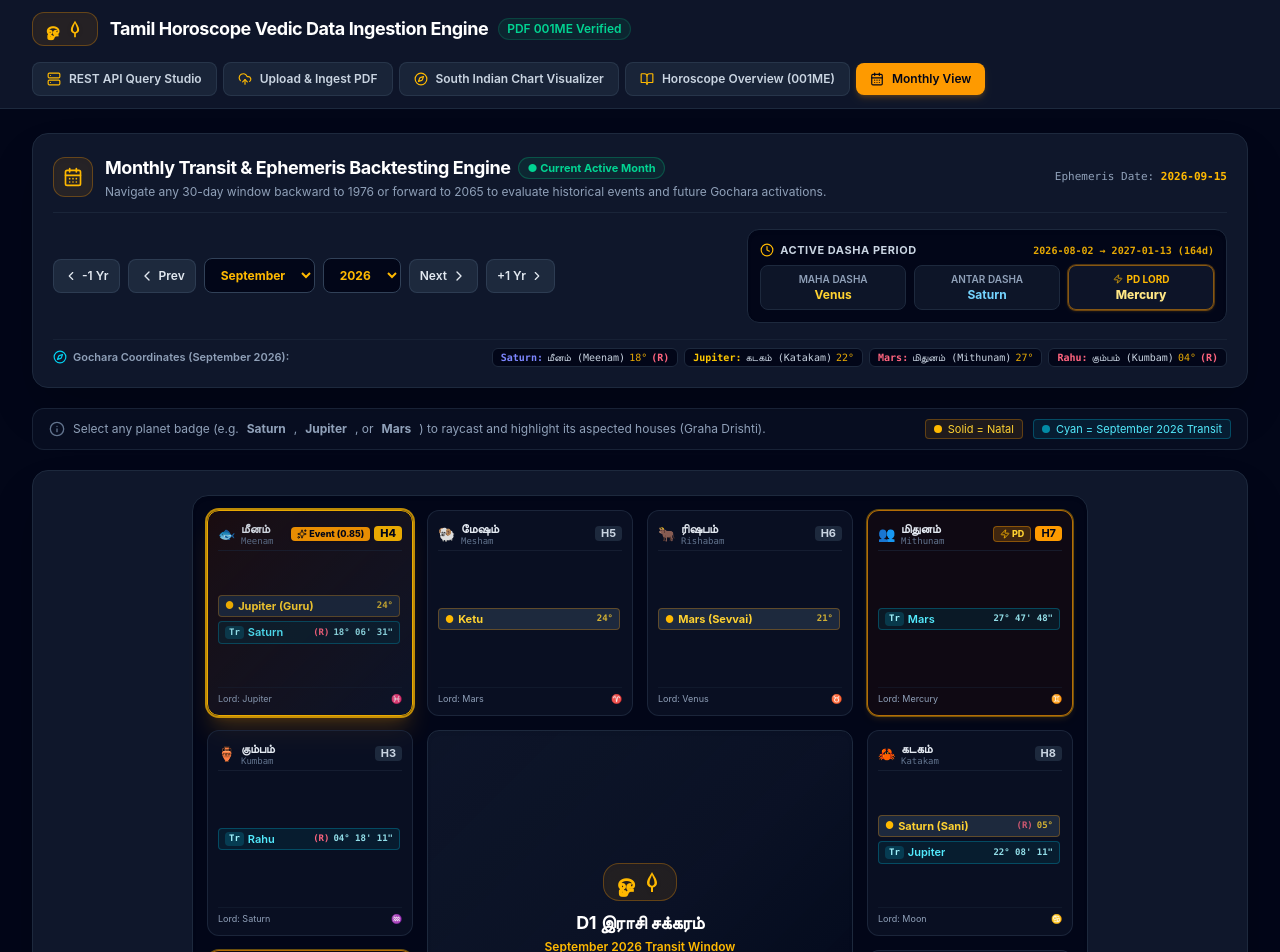
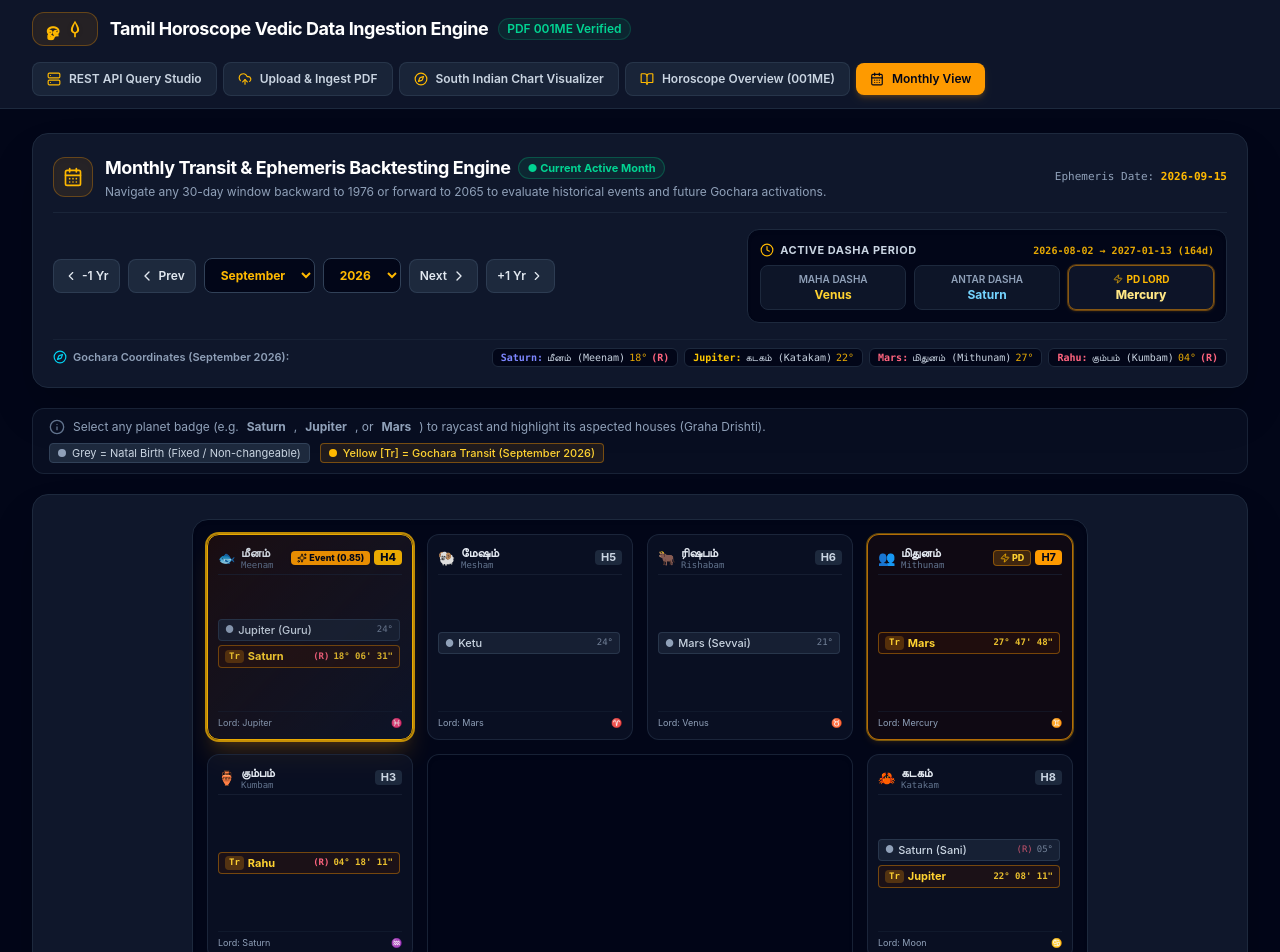
Before and after one commit to google-aistudio-projects/astroanalyser, a React (Vite) app: page / in a window 1280 px wide. Shown: the top 952 px of the page. Built offline with nearby package versions, Linux system fonts and the light colour scheme.

Commit message:
refactor(ui): update legend labels for transit view
Clarify the legend for natal and transit planet markers to improve user understanding of Vedic chart representations.

```diff
--- a/src/components/MonthlyTransitView.tsx
+++ b/src/components/MonthlyTransitView.tsx
@@ -560,13 +560,13 @@ export const MonthlyTransitView: React.FC<MonthlyTransitViewProps> = ({ personId
             Select any planet badge (e.g. <strong>Saturn</strong>, <strong>Jupiter</strong>, or <strong>Mars</strong>) to raycast and highlight its aspected houses (Graha Drishti).
           </span>
           <div className="flex items-center gap-2.5 text-[11px]">
-            <span className="flex items-center gap-1.5 px-2 py-0.5 rounded bg-amber-500/10 border border-amber-500/30 text-amber-300">
+            <span className="flex items-center gap-1.5 px-2 py-0.5 rounded bg-slate-800 border border-slate-700 text-slate-300">
+              <span className="w-2 h-2 rounded-full bg-slate-400" />
+              Grey = Natal Birth (Fixed / Non-changeable)
+            </span>
+            <span className="flex items-center gap-1.5 px-2 py-0.5 rounded bg-amber-500/10 border border-amber-500/40 text-amber-300 font-medium">
               <span className="w-2 h-2 rounded-full bg-amber-400" />
-              Solid = Natal
-            </span>
-            <span className="flex items-center gap-1.5 px-2 py-0.5 rounded bg-cyan-500/10 border border-cyan-500/30 text-cyan-300">
-              <span className="w-2 h-2 rounded-full bg-cyan-400/60" />
-              Cyan = {MONTH_NAMES[selectedMonth]} {selectedYear} Transit
+              Yellow [Tr] = Gochara Transit ({MONTH_NAMES[selectedMonth]} {selectedYear})
             </span>
           </div>
         </div>
@@ -583,36 +583,8 @@ export const MonthlyTransitView: React.FC<MonthlyTransitViewProps> = ({ personId
                   return (
                     <div
                       key={`center-${rowIdx}-${colIdx}`}
-                      className="col-span-2 row-span-2 bg-gradient-to-br from-slate-900/90 via-slate-900/70 to-slate-950 border border-slate-800 rounded-xl flex flex-col items-center justify-center p-5 text-center shadow-inner relative overflow-hidden"
-                    >
-                      <div
-                        className="flex items-center gap-1.5 px-3 py-1.5 rounded-2xl bg-amber-500/10 border border-amber-500/30 shadow-inner mb-2"
-                        title="Lord Muruga's Sacred Vel (Spear)"
-                      >
-                        <span className="text-amber-400 font-bold text-2xl leading-none">ௐ</span>
-                        <svg
-                          viewBox="0 0 24 24"
-                          className="w-6 h-6 text-amber-400 fill-current drop-shadow"
-                        >
-                          <path d="M12 2 C10 6 7 9 7 13 C7 15.5 9 17 11 17.5 L11 22 L13 22 L13 17.5 C15 17 17 15.5 17 13 C17 9 14 6 12 2 Z M12 5 C13 7.5 14.5 10 14.5 13 C14.5 14.5 13.5 15.5 12 15.8 C10.5 15.5 9.5 14.5 9.5 13 C9.5 10 11 7.5 12 5 Z" />
-                        </svg>
-                      </div>
-                      <div className="text-base sm:text-lg font-bold text-white tracking-tight">
-                        D1 இராசி சக்கரம்
-                      </div>
-                      <div className="text-xs font-semibold text-amber-400 mt-0.5">
-                        {MONTH_NAMES[selectedMonth]} {selectedYear} Transit Window
-                      </div>
-                      <div className="text-[11px] text-slate-400 mt-2 max-w-xs leading-relaxed">
-                        Lagna: <strong className="text-cyan-400">தனுசு (Sagittarius)</strong> = House 1 &bull; Clockwise 1 to 12
-                      </div>
-
-                      {/* Active PD Lord Focus pill */}
-                      <div className="mt-3 flex items-center gap-2 bg-slate-950/80 px-3 py-1.5 rounded-lg border border-amber-500/30 text-[11px] text-slate-300">
-                        <Zap className="w-3.5 h-3.5 text-amber-400" />
-                        <span>PD Lord: <strong className="text-amber-300">{activeDashaHierarchy.pratyantardasha}</strong></span>
-                      </div>
-                    </div>
+                      className="col-span-2 row-span-2 bg-slate-950/60 border border-slate-800/80 rounded-xl shadow-inner"
+                    />
                   );
                 }
                 return null;
@@ -743,7 +715,7 @@ export const MonthlyTransitView: React.FC<MonthlyTransitViewProps> = ({ personId
 
                   {/* DUAL LAYER PLANETARY BADGES */}
                   <div className="my-auto py-1 space-y-1 overflow-y-auto max-h-[140px] pr-0.5">
-                    {/* BASE LAYER: NATAL BIRTH PLANETS */}
+                    {/* BASE LAYER: NATAL BIRTH PLANETS (GREYED OUT AS PERMANENT / UNCHANGEABLE, DRISHTI ENABLED) */}
                     {natalOccupants.map(natalP => {
                       const isSelected =
                         activeRaycast?.layer === 'natal' &&
@@ -756,20 +728,20 @@ export const MonthlyTransitView: React.FC<MonthlyTransitViewProps> = ({ personId
                           onClick={e =>
                             handlePlanetClick(e, natalP.body_name, signDef.index, signDef.eng, 'natal')
                           }
-                          className={`w-full text-left text-[10px] sm:text-[11px] font-bold px-1.5 py-0.5 rounded flex items-center justify-between transition group ${
+                          className={`w-full text-left text-[10px] sm:text-[11px] font-medium px-1.5 py-0.5 rounded flex items-center justify-between transition group ${
                             isSelected
-                              ? 'bg-amber-400 text-slate-950 ring-2 ring-amber-300'
+                              ? 'bg-slate-200 text-slate-950 font-bold ring-2 ring-slate-100 shadow-md'
                               : natalP.body_name === 'Lagna'
-                              ? 'bg-cyan-500/20 text-cyan-300 border border-cyan-500/40 hover:bg-cyan-500/30'
-                              : 'bg-slate-800 text-amber-300 border border-amber-500/30 hover:bg-amber-500/10 hover:border-amber-400'
+                              ? 'bg-slate-800 text-slate-200 border border-slate-600/90 hover:bg-slate-700 hover:text-white'
+                              : 'bg-slate-800/70 text-slate-300 border border-slate-700/70 hover:bg-slate-700/60 hover:text-white hover:border-slate-500'
                           }`}
-                          title={`Natal ${natalP.body_name} in ${signDef.eng} (Click to raycast Graha Drishti)`}
+                          title={`Natal ${natalP.body_name} in ${signDef.eng} (Fixed Birth Placement - Click to raycast Graha Drishti)`}
                         >
                           <span className="flex items-center gap-1 truncate">
-                            <span className="text-[10px] text-amber-400">●</span>
-                            <span>{natalP.body_name}</span>
+                            <span className="text-[10px] text-slate-400 group-hover:text-slate-200">●</span>
+                            <span className="truncate">{natalP.body_name}</span>
                           </span>
-                          <span className="text-[9px] opacity-80 font-mono ml-1">
+                          <span className="text-[9px] opacity-75 font-mono ml-1 text-slate-400">
                             {natalP.is_retrograde && (
                               <span className="text-rose-400 mr-1" title="Retrograde">
                                 (R)
@@ -781,7 +753,7 @@ export const MonthlyTransitView: React.FC<MonthlyTransitViewProps> = ({ personId
                       );
                     })}
 
-                    {/* OVERLAY LAYER: TRANSITING PLANETS (GOCHARA) FOR SELECTED MONTH */}
+                    {/* OVERLAY LAYER: TRANSITING PLANETS (GOCHARA) - COLOR CODED IN YELLOW */}
                     {currentTransitsInSign.map(transitP => {
                       const isSelected =
                         activeRaycast?.layer === 'transit' &&
@@ -794,20 +766,20 @@ export const MonthlyTransitView: React.FC<MonthlyTransitViewProps> = ({ personId
                           onClick={e =>
                             handlePlanetClick(e, transitP.graha_key, signDef.index, signDef.eng, 'transit')
                           }
-                          className={`w-full text-left text-[10px] sm:text-[11px] font-semibold px-1.5 py-0.5 rounded flex items-center justify-between transition ${
+                          className={`w-full text-left text-[10px] sm:text-[11px] font-bold px-1.5 py-0.5 rounded flex items-center justify-between transition ${
                             isSelected
-                              ? 'bg-cyan-400 text-slate-950 font-bold ring-2 ring-cyan-300'
-                              : 'bg-cyan-950/40 text-cyan-300 border border-cyan-500/30 hover:bg-cyan-900/40 hover:border-cyan-400'
+                              ? 'bg-amber-400 text-slate-950 font-extrabold ring-2 ring-amber-300 shadow-md'
+                              : 'bg-amber-950/30 text-amber-300 border border-amber-500/40 hover:bg-amber-900/40 hover:border-amber-400'
                           }`}
                           title={`[Tr] Transit ${transitP.graha_name} at ${transitP.degree_sputa} (Click to raycast Graha Drishti)`}
                         >
                           <span className="flex items-center gap-1 truncate">
-                            <span className="text-[9px] px-1 rounded bg-cyan-500/20 text-cyan-200 font-mono">
+                            <span className="text-[9px] px-1 rounded bg-amber-500/25 text-amber-300 font-mono font-bold">
                               Tr
                             </span>
                             <span className="truncate">{transitP.graha_key}</span>
                           </span>
-                          <span className="text-[9px] font-mono text-cyan-200/90 ml-1">
+                          <span className="text-[9px] font-mono text-amber-300/90 ml-1">
                             {transitP.is_retrograde && (
                               <span className="text-rose-400 mr-1" title="Retrograde (வக்ரம்)">
                                 (R)
```
